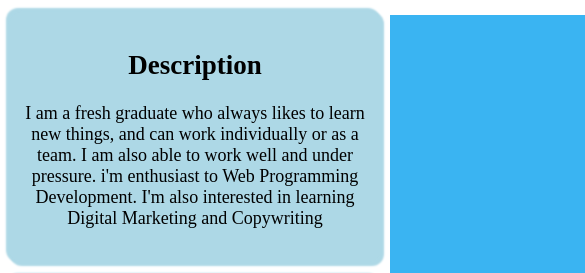
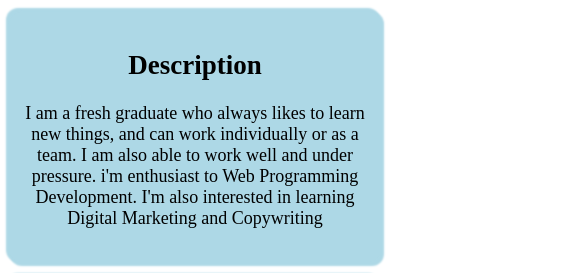
Before and after one commit to riwantositinjak/personal-portfolio, a plain HTML site: page index.html in a window 390 px wide. Shown: the part 89-362 px from the top of the page, 585 px wide, since content can reach past the window. Drawn offline with Linux system fonts and the light colour scheme; a web font is replaced by a local one.

Commit message:
editing navigation bar animate

```diff
--- a/style.css
+++ b/style.css
@@ -386,7 +386,7 @@ footer {
     align-items: center;
     justify-content: space-evenly;
     width: 50%;
-    transform: translateX(100%);
+    transform: translateY(-130%);
     transition: transform 0.6s ease-in;
   }
 
```
Also changed, not shown: script.js (indentation only).
